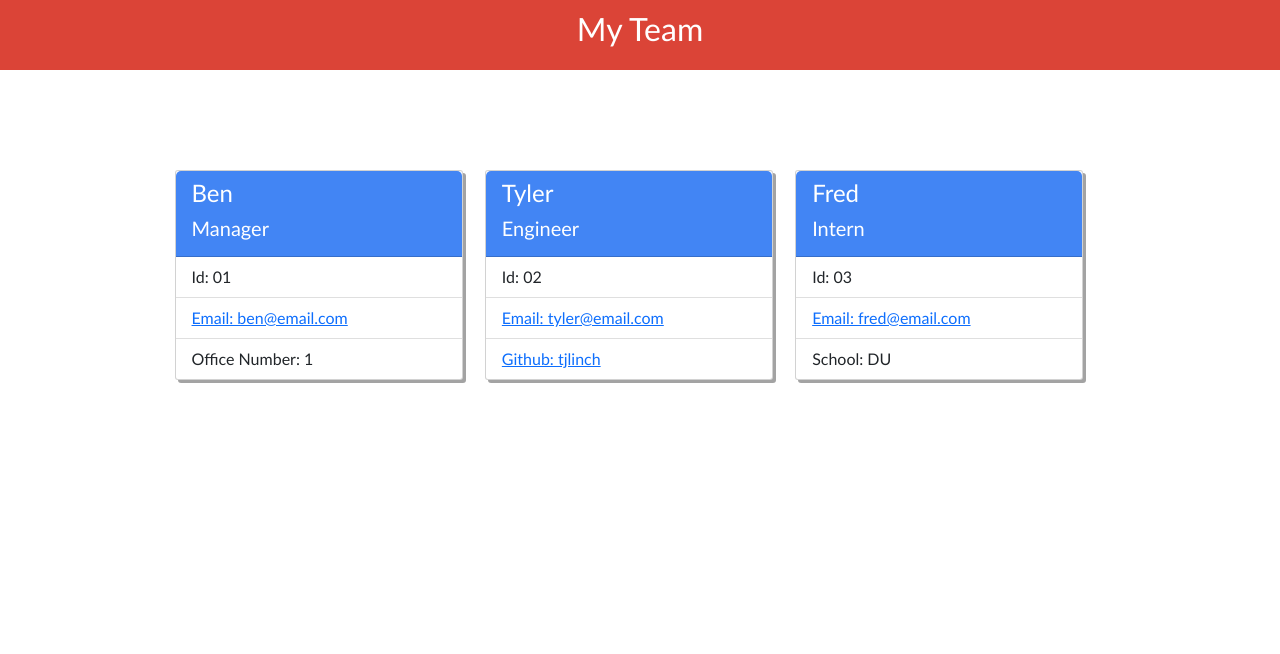
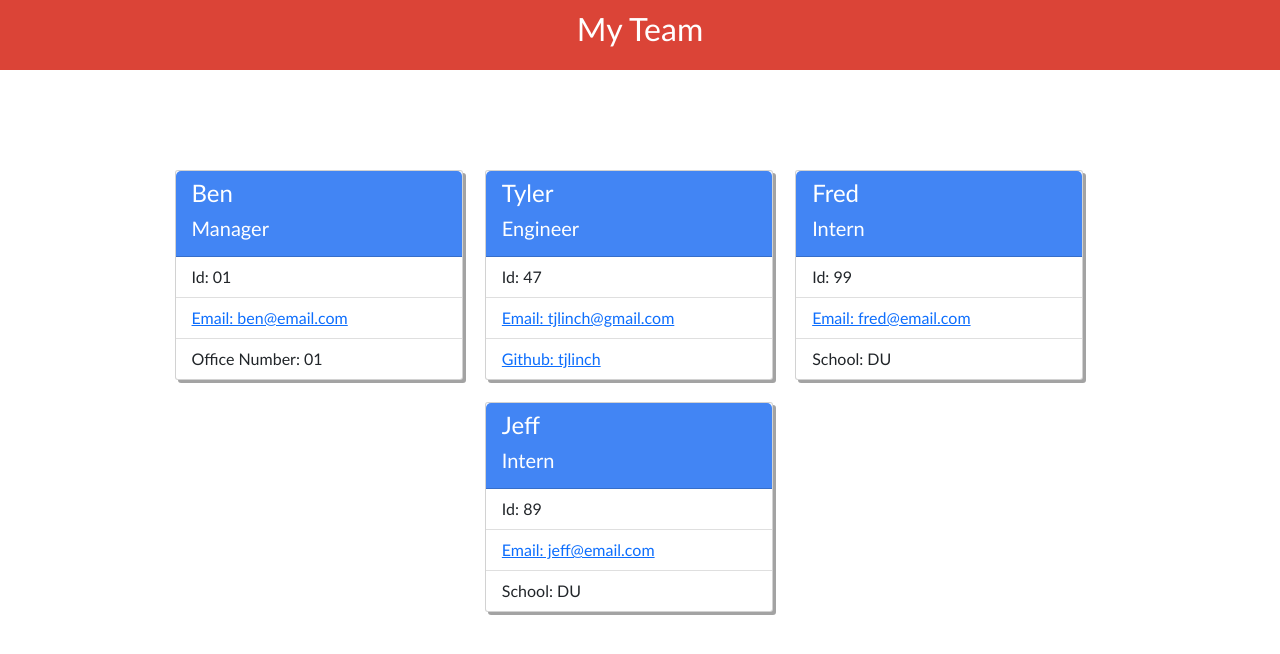
Before and after one commit to tjlinch/teamProfileGenerator, a website: page dist/index.html in a window 1280 px wide. Drawn offline with nearby package versions, Linux system fonts and the light colour scheme.

Commit message:
updated README with images

```diff
--- a/dist/index.html
+++ b/dist/index.html
@@ -24,7 +24,7 @@
         <ul class="list-group list-group-flush">
             <li class="list-group-item cardId">Id: 01</li>
             <li class="list-group-item cardEmail"><a href="mailto: ben@email.com"> Email: ben@email.com</a></li>
-            <li class="list-group-item cardOfficeNumber">Office Number: 1</li>
+            <li class="list-group-item cardOfficeNumber">Office Number: 01</li>
         </ul>
     </div>
     <div class="card" style="width: 18rem;">
@@ -33,8 +33,8 @@
             <h5 class="cardRole">Engineer</h5>
         </div>
         <ul class="list-group list-group-flush">
-            <li class="list-group-item cardId">Id: 02</li>
-            <li class="list-group-item cardEmail"><a href="mailto: tyler@email.com"> Email: tyler@email.com</a></li>
+            <li class="list-group-item cardId">Id: 47</li>
+            <li class="list-group-item cardEmail"><a href="mailto: tjlinch@gmail.com"> Email: tjlinch@gmail.com</a></li>
             <li class="list-group-item cardGithub"><a href="https://github.com/tjlinch" target="_blank">Github: tjlinch</a></li>
         </ul>
     </div>
@@ -44,8 +44,19 @@
             <h5 class="cardRole">Intern</h5>
         </div>
         <ul class="list-group list-group-flush">
-            <li class="list-group-item cardId">Id: 03</li>
+            <li class="list-group-item cardId">Id: 99</li>
             <li class="list-group-item cardEmail"><a href="mailto: fred@email.com"> Email: fred@email.com</a></li>
+            <li class="list-group-item cardSchool">School: DU</li>
+        </ul>
+    </div>
+    <div class="card" style="width: 18rem;">
+        <div class="card-header">
+            <h4 class="cardName">Jeff</h4>
+            <h5 class="cardRole">Intern</h5>
+        </div>
+        <ul class="list-group list-group-flush">
+            <li class="list-group-item cardId">Id: 89</li>
+            <li class="list-group-item cardEmail"><a href="mailto: jeff@email.com"> Email: jeff@email.com</a></li>
             <li class="list-group-item cardSchool">School: DU</li>
         </ul>
     </div>
```
Also changed, not shown: README.md, assets/images/Screen Shot 2022-10-09 at 5.23.33 PM.png (added), assets/images/Screen Shot 2022-10-09 at 5.24.00 PM.png (added).
